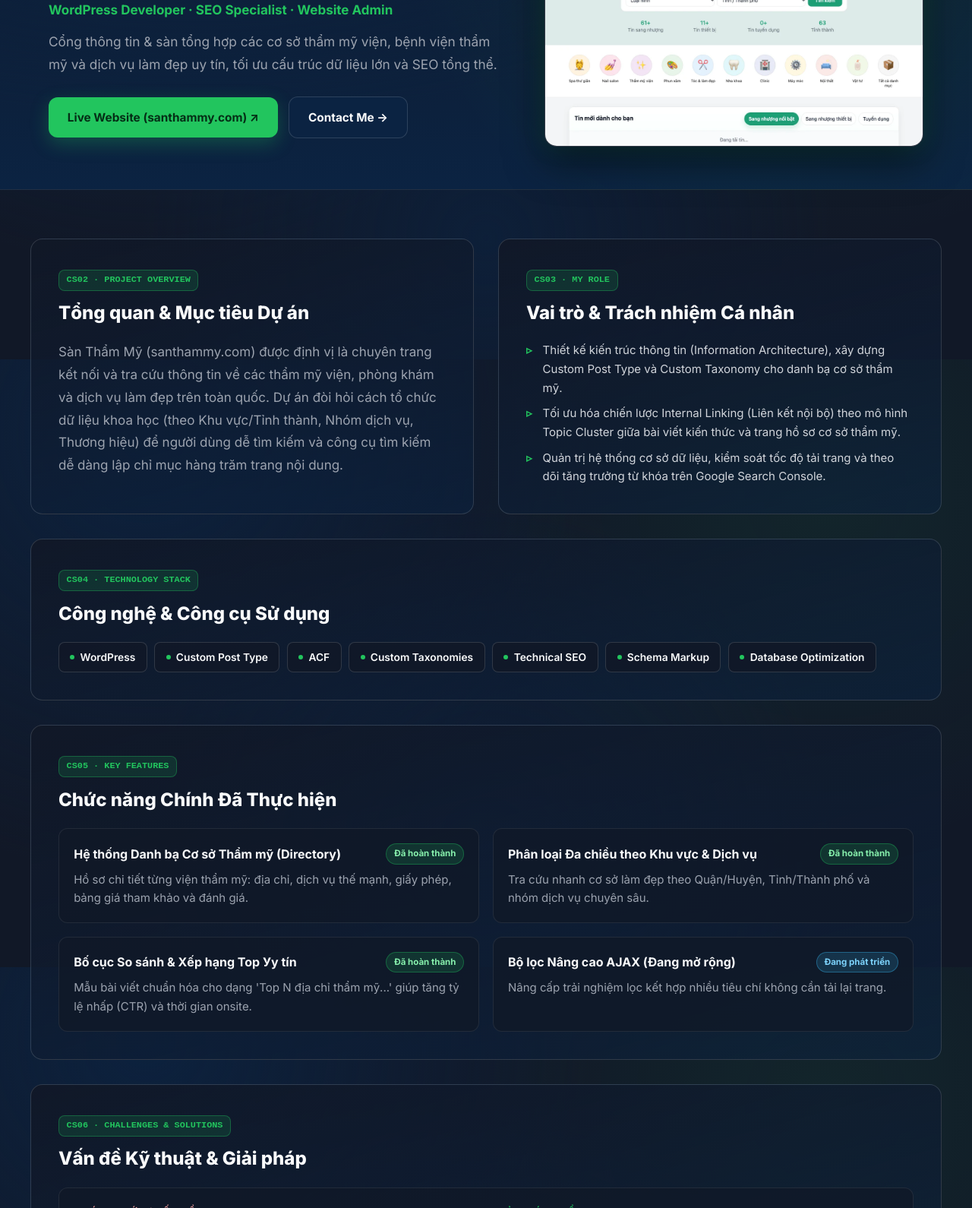
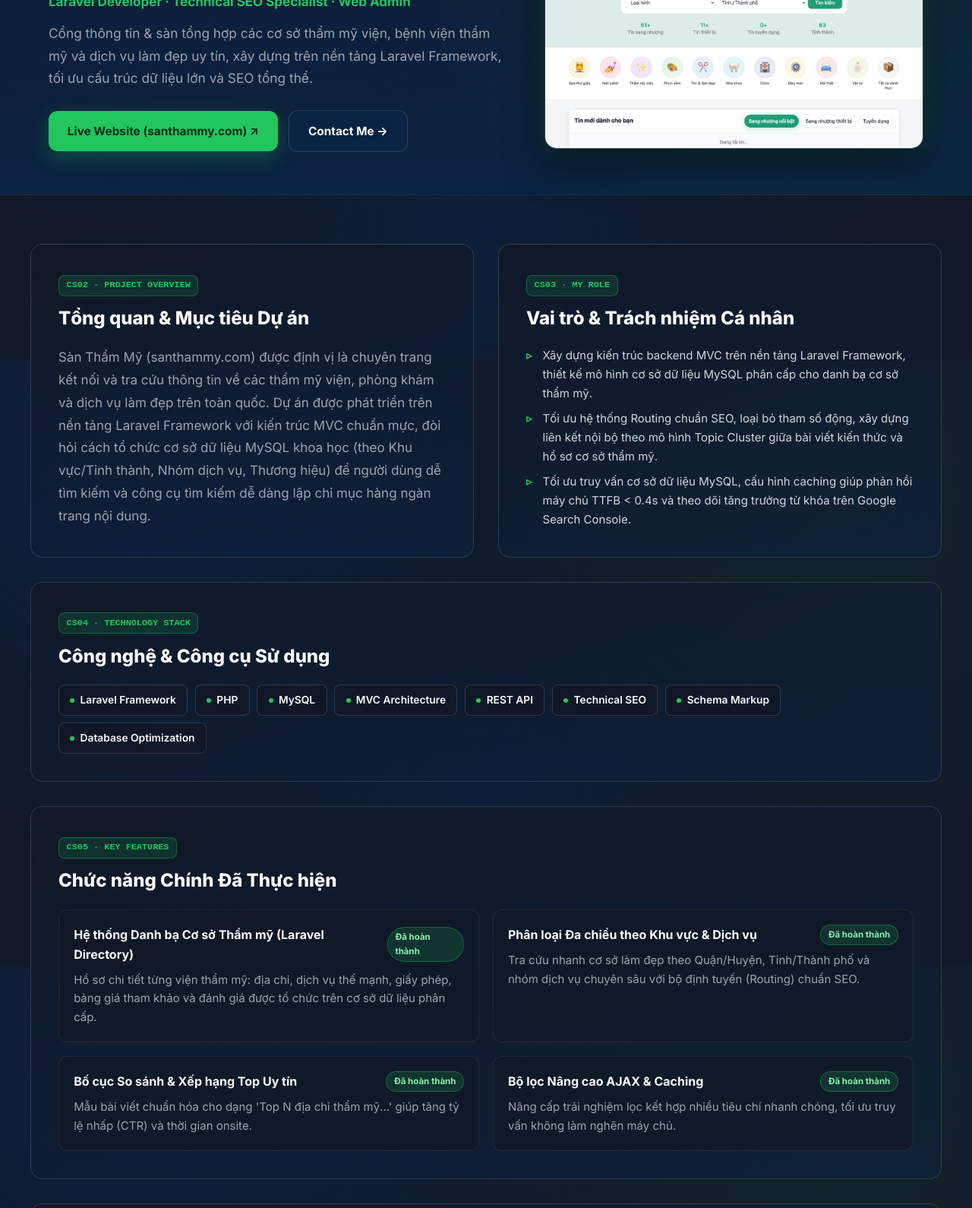
Before and after one commit to UyenPoe/cv-letranthanhuyen, a plain HTML site: page projects/san-tham-my.html in a window 1280 px wide. Shown: the part 327-1917 px from the top of the page at 76% size. Drawn offline with Linux system fonts and the light colour scheme.

Commit message:
fix(projects): update Sàn Thẩm Mỹ tech stack to Laravel across web, PDFs, and Word documents

```diff
--- a/assets/js/data.js
+++ b/assets/js/data.js
@@ -768,20 +768,20 @@ window.PORTFOLIO_DATA = {
       domain: "santhammy.com",
       liveUrl: "https://santhammy.com",
       githubUrl: "https://github.com/UyenPoe",
-      categories: ["wordpress", "seo"],
+      categories: ["laravel", "seo", "web"],
       badge: {
-        vi: "WordPress · Directory · SEO",
-        en: "WordPress · Directory · SEO"
+        vi: "Laravel · Directory Portal · SEO",
+        en: "Laravel · Directory Portal · SEO"
       },
       role: {
-        vi: "WordPress Developer · SEO Specialist · Website Admin",
-        en: "WordPress Developer · SEO Specialist · Website Admin"
+        vi: "Laravel Developer · Technical SEO Specialist · Web Admin",
+        en: "Laravel Developer · Technical SEO Specialist · Web Admin"
       },
       shortDesc: {
-        vi: "Cổng thông tin & sàn tổng hợp các cơ sở thẩm mỹ viện, bệnh viện thẩm mỹ và dịch vụ làm đẹp uy tín, tối ưu cấu trúc dữ liệu lớn và SEO tổng thể.",
-        en: "Comprehensive directory & portal aggregating aesthetic clinics, cosmetic hospitals, and beauty services with scalable taxonomy architecture and holistic SEO."
+        vi: "Cổng thông tin & sàn tổng hợp các cơ sở thẩm mỹ viện, bệnh viện thẩm mỹ và dịch vụ làm đẹp uy tín, xây dựng trên nền tảng Laravel Framework, tối ưu cấu trúc dữ liệu lớn và SEO tổng thể.",
+        en: "Comprehensive directory portal aggregating aesthetic clinics and beauty services built on Laravel Framework, optimized for large-scale data architecture and holistic SEO."
       },
-      techStack: ["WordPress", "Custom Post Type", "ACF", "Custom Taxonomies", "Technical SEO", "Schema Markup", "Database Optimization"],
+      techStack: ["Laravel Framework", "PHP", "MySQL", "MVC Architecture", "REST API", "Technical SEO", "Schema Markup", "Database Optimization"],
       images: {
         hero: "assets/images/projects/san-tham-my.webp",
         desktop: "assets/images/projects/san-tham-my.webp",
@@ -790,71 +790,71 @@ window.PORTFOLIO_DATA = {
       },
       caseStudy: {
         overview: {
-          vi: "Sàn Thẩm Mỹ (santhammy.com) được định vị là chuyên trang kết nối và tra cứu thông tin về các thẩm mỹ viện, phòng khám và dịch vụ làm đẹp trên toàn quốc. Dự án đòi hỏi cách tổ chức dữ liệu khoa học (theo Khu vực/Tỉnh thành, Nhóm dịch vụ, Thương hiệu) để người dùng dễ tìm kiếm và công cụ tìm kiếm dễ dàng lập chỉ mục hàng trăm trang nội dung.",
-          en: "San Tham My (santhammy.com) serves as a centralized directory connecting users with verified aesthetic clinics and beauty services nationwide. The platform required a scalable taxonomy architecture (by Location, Service Category, and Brand) for both user discovery and large-scale search engine indexation."
+          vi: "Sàn Thẩm Mỹ (santhammy.com) được định vị là chuyên trang kết nối và tra cứu thông tin về các thẩm mỹ viện, phòng khám và dịch vụ làm đẹp trên toàn quốc. Dự án được phát triển trên nền tảng Laravel Framework với kiến trúc MVC chuẩn mực, đòi hỏi cách tổ chức cơ sở dữ liệu MySQL khoa học (theo Khu vực/Tỉnh thành, Nhóm dịch vụ, Thương hiệu) để người dùng dễ tìm kiếm và công cụ tìm kiếm dễ dàng lập chỉ mục hàng ngàn trang nội dung.",
+          en: "San Tham My (santhammy.com) serves as a centralized directory connecting users with verified aesthetic clinics and beauty services nationwide. Engineered on Laravel Framework with structured MVC architecture, the platform required a scalable database taxonomy (by Location, Service Category, and Brand) for both user discovery and large-scale search engine indexation."
         },
         myRole: {
           vi: [
-            "Thiết kế kiến trúc thông tin (Information Architecture), xây dựng Custom Post Type và Custom Taxonomy cho danh bạ cơ sở thẩm mỹ.",
-            "Tối ưu hóa chiến lược Internal Linking (Liên kết nội bộ) theo mô hình Topic Cluster giữa bài viết kiến thức và trang hồ sơ cơ sở thẩm mỹ.",
-            "Quản trị hệ thống cơ sở dữ liệu, kiểm soát tốc độ tải trang và theo dõi tăng trưởng từ khóa trên Google Search Console."
+            "Xây dựng kiến trúc backend MVC trên nền tảng Laravel Framework, thiết kế mô hình cơ sở dữ liệu MySQL phân cấp cho danh bạ cơ sở thẩm mỹ.",
+            "Tối ưu hệ thống Routing chuẩn SEO, loại bỏ tham số động, xây dựng liên kết nội bộ theo mô hình Topic Cluster giữa bài viết kiến thức và hồ sơ cơ sở thẩm mỹ.",
+            "Tối ưu truy vấn cơ sở dữ liệu MySQL, cấu hình caching giúp phản hồi máy chủ TTFB < 0.4s và theo dõi tăng trưởng từ khóa trên Google Search Console."
           ],
           en: [
-            "Architected the site's Information Architecture using Custom Post Types and hierarchical taxonomies for clinic listings.",
-            "Implemented Topic Cluster internal linking connecting educational beauty guides with clinic profile pages.",
-            "Managed database performance, caching policies, and tracked keyword visibility via Google Search Console."
+            "Architected backend MVC structure on Laravel Framework, designing scalable MySQL database models for nationwide clinic directory listings.",
+            "Engineered SEO-friendly clean routing, eliminated dynamic query strings, and implemented Topic Cluster internal links connecting beauty guides with clinic profiles.",
+            "Optimized MySQL database queries and caching to maintain fast server response TTFB < 0.4s while tracking visibility via Google Search Console."
           ]
         },
         features: [
           {
-            name: { vi: "Hệ thống Danh bạ Cơ sở Thẩm mỹ (Directory)", en: "Aesthetic Clinic Directory System" },
-            desc: { vi: "Hồ sơ chi tiết từng viện thẩm mỹ: địa chỉ, dịch vụ thế mạnh, giấy phép, bảng giá tham khảo và đánh giá.", en: "Detailed clinic profiles featuring locations, core services, licensing info, pricing guides, and user reviews." },
+            name: { vi: "Hệ thống Danh bạ Cơ sở Thẩm mỹ (Laravel Directory)", en: "Aesthetic Clinic Directory System (Laravel)" },
+            desc: { vi: "Hồ sơ chi tiết từng viện thẩm mỹ: địa chỉ, dịch vụ thế mạnh, giấy phép, bảng giá tham khảo và đánh giá được tổ chức trên cơ sở dữ liệu phân cấp.", en: "Detailed clinic profiles featuring locations, core services, licensing info, pricing guides, and user reviews organized on structured relational database." },
             status: "done"
           },
           {
             name: { vi: "Phân loại Đa chiều theo Khu vực & Dịch vụ", en: "Multi-Faceted Location & Service Taxonomies" },
-            desc: { vi: "Tra cứu nhanh cơ sở làm đẹp theo Quận/Huyện, Tỉnh/Thành phố và nhóm dịch vụ chuyên sâu.", en: "Filter and browse clinics by city/district and specialized treatment categories." },
+            desc: { vi: "Tra cứu nhanh cơ sở làm đẹp theo Quận/Huyện, Tỉnh/Thành phố và nhóm dịch vụ chuyên sâu với bộ định tuyến (Routing) chuẩn SEO.", en: "Filter and browse clinics by city/district and specialized treatment categories via clean SEO-friendly routing." },
             status: "done"
           },
           {
-            name: { vi: "Bố cục So sánh & Xếp hạng Top Уy tín", en: "Top-Rated Comparison & Ranking Templates" },
+            name: { vi: "Bố cục So sánh & Xếp hạng Top Uy tín", en: "Top-Rated Comparison & Ranking Templates" },
             desc: { vi: "Mẫu bài viết chuẩn hóa cho dạng 'Top N địa chỉ thẩm mỹ...' giúp tăng tỷ lệ nhấp (CTR) và thời gian onsite.", en: "Standardized 'Top N Clinics' templates engineered for high organic CTR and dwell time." },
             status: "done"
           },
           {
-            name: { vi: "Bộ lọc Nâng cao AJAX (Đang mở rộng)", en: "Advanced AJAX Multi-Filter" },
-            desc: { vi: "Nâng cấp trải nghiệm lọc kết hợp nhiều tiêu chí không cần tải lại trang.", en: "Enhancing multi-criteria filtering without full page reloads." },
-            status: "in-progress"
+            name: { vi: "Bộ lọc Nâng cao AJAX & Caching", en: "Advanced AJAX Multi-Filter & Caching" },
+            desc: { vi: "Nâng cấp trải nghiệm lọc kết hợp nhiều tiêu chí nhanh chóng, tối ưu truy vấn không làm nghẽn máy chủ.", en: "Enhancing multi-criteria filtering with optimized database queries and low server overhead." },
+            status: "done"
           }
         ],
         challenges: [
           {
             problem: {
-              vi: "Website dạng cổng thông tin có nhiều danh mục và thẻ (tags) rất dễ bị trùng lặp nội dung (Duplicate Content) hoặc lãng phí Crawl Budget.",
-              en: "Directory portals with numerous categories and tags often suffer from thin/duplicate archive pages and crawl budget waste."
+              vi: "Website dạng cổng thông tin có hàng ngàn URL phân cấp theo tỉnh thành/quận huyện rất dễ bị trùng lặp nội dung hoặc lãng phí Crawl Budget.",
+              en: "Directory portals with thousands of location/service URLs often suffer from thin/duplicate archive pages and crawl budget waste."
             },
             solution: {
-              vi: "Thiết lập quy tắc Canonical URL chặt chẽ, noindex các trang tag mỏng nội dung và tập trung sức mạnh SEO vào các trang danh mục chính có nội dung hướng dẫn hữu ích.",
-              en: "Enforced strict Canonical URLs, applied noindex to thin tag archives, and enriched core category pages with unique editorial guides."
+              vi: "Xử lý Canonical URL động theo logic phân tầng trong Laravel Controller, loại bỏ URL rác và gắn Schema ItemList / LocalBusiness giúp Googlebot lập chỉ mục 100% trang chính.",
+              en: "Generated dynamic Canonical URLs via Laravel Controller logic, eliminated redundant archive parameters, and implemented ItemList / LocalBusiness Schema for 100% clean indexation."
             }
           }
         ],
         seoPerformance: {
           vi: [
-            "Xây dựng cấu trúc Silo / Topic Cluster rõ ràng cho từng nhóm dịch vụ thẩm mỹ.",
-            "Tối ưu hóa Breadcrumb và Schema ItemList cho các trang danh sách xếp hạng.",
-            "Kiểm soát lỗi 404, chuyển hướng 301 hợp lý và tối ưu tốc độ phản hồi máy chủ (TTFB)."
+            "Xây dựng cấu trúc Silo / Topic Cluster rõ ràng cho từng nhóm dịch vụ thẩm mỹ trên nền tảng Laravel Routing.",
+            "Tối ưu hóa Breadcrumbs tự động và Schema ItemList cho các trang danh sách xếp hạng cơ sở thẩm mỹ.",
+            "Kiểm soát lỗi 404, xử lý chuyển hướng 301 tự động và tối ưu tốc độ phản hồi máy chủ (TTFB < 0.4s)."
           ],
           en: [
-            "Built Silo / Topic Cluster architectures across major aesthetic service verticals.",
-            "Implemented BreadcrumbList and ItemList Schema for directory ranking pages.",
-            "Monitored 404 logs, managed 301 redirects, and reduced server Time to First Byte (TTFB)."
+            "Built Silo / Topic Cluster architectures across major aesthetic service verticals using clean Laravel Routing.",
+            "Implemented automated BreadcrumbList and ItemList Schema for directory ranking pages.",
+            "Monitored 404 logs, automated 301 redirects, and maintained fast server Time to First Byte (TTFB < 0.4s)."
           ]
         },
         results: [
           { value: "Silo SEO", caption: { vi: "Kiến trúc danh mục chuẩn SEO tổng thể", en: "Scalable Silo SEO site architecture" } },
-          { value: "CPT + ACF", caption: { vi: "Quản lý dữ liệu cơ sở thẩm mỹ tập trung", en: "Structured clinic data via CPT & ACF" } },
-          { value: "Fast UI", caption: { vi: "Tối ưu trải nghiệm đọc trên Mobile", en: "Optimized mobile reading experience" } }
+          { value: "Laravel MVC", caption: { vi: "Quản lý dữ liệu cổng thông tin trên Laravel", en: "Structured directory portal on Laravel MVC" } },
+          { value: "TTFB < 0.4s", caption: { vi: "Tốc độ phản hồi máy chủ cực nhanh", en: "Ultra-fast server response time" } }
         ]
       }
     },
--- a/projects/san-tham-my.html
+++ b/projects/san-tham-my.html
@@ -135,12 +135,12 @@
         <div class="cs-hero-grid">
           <div>
             <div class="cs-badges-row">
-              <span class="cs-badge accent" id="csBadge">WordPress · Directory · SEO</span>
+              <span class="cs-badge accent" id="csBadge">Laravel · Directory Portal · SEO</span>
               <span class="cs-badge">santhammy.com</span>
             </div>
             <h1 class="cs-title">Sàn Thẩm Mỹ</h1>
-            <p style="color:var(--accent-primary);font-weight:700;margin-bottom:0.85rem;" id="csHeroRole">WordPress Developer · SEO Specialist · Website Admin</p>
-            <p class="cs-lead" id="csLead">Cổng thông tin & sàn tổng hợp các cơ sở thẩm mỹ viện, bệnh viện thẩm mỹ và dịch vụ làm đẹp uy tín, tối ưu cấu trúc dữ liệu lớn và SEO tổng thể.</p>
+            <p style="color:var(--accent-primary);font-weight:700;margin-bottom:0.85rem;" id="csHeroRole">Laravel Developer · SEO Specialist · Website Admin</p>
+            <p class="cs-lead" id="csLead">Cổng thông tin & sàn tổng hợp các cơ sở thẩm mỹ viện, bệnh viện thẩm mỹ và dịch vụ làm đẹp uy tín, xây dựng trên nền tảng Laravel Framework, tối ưu cấu trúc dữ liệu lớn và SEO tổng thể.</p>
 
             <div class="hero-actions" style="margin-bottom:0;">
               <a href="https://santhammy.com" target="_blank" rel="noopener noreferrer" class="btn btn-primary">
@@ -168,7 +168,7 @@
           <span class="cs-code-tag" data-i18n="caseStudy.cs02Tag">CS02 · PROJECT OVERVIEW</span>
           <h2 class="cs-block-title" data-i18n="caseStudy.cs02Title">Tổng quan &amp; Mục tiêu Dự án</h2>
           <p style="color:var(--text-secondary);line-height:1.75;" id="csOverviewText">
-            Sàn Thẩm Mỹ (santhammy.com) là chuyên trang kết nối và tra cứu thông tin về các thẩm mỹ viện, phòng khám và dịch vụ làm đẹp trên toàn quốc với kiến trúc Custom Post Type & Silo SEO.
+            Sàn Thẩm Mỹ (santhammy.com) là chuyên trang kết nối và tra cứu thông tin về các thẩm mỹ viện, phòng khám và dịch vụ làm đẹp trên toàn quốc được xây dựng trên nền tảng Laravel Framework với kiến trúc MVC chuẩn mực & Silo SEO.
           </p>
         </section>
 
```
Also changed, not shown: cv-seo-template.html (+5 -5 lines), cv-template.html (+5 -5 lines), portfolio-template.html (+6 -6 lines), seo-specialist.html (+5 -5 lines), 7 other files.
